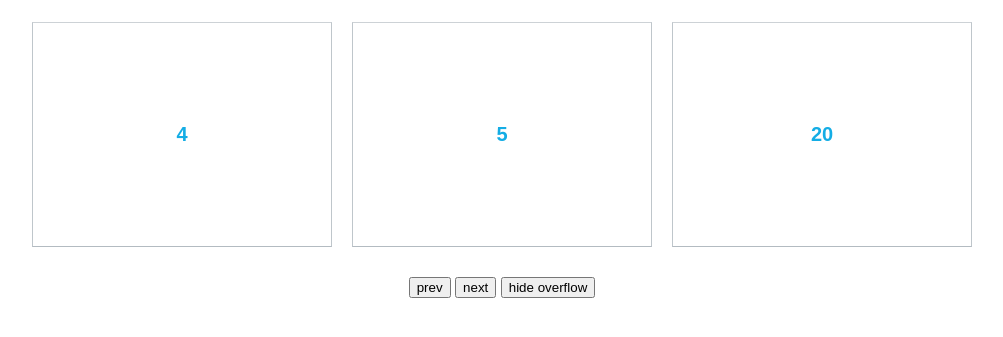
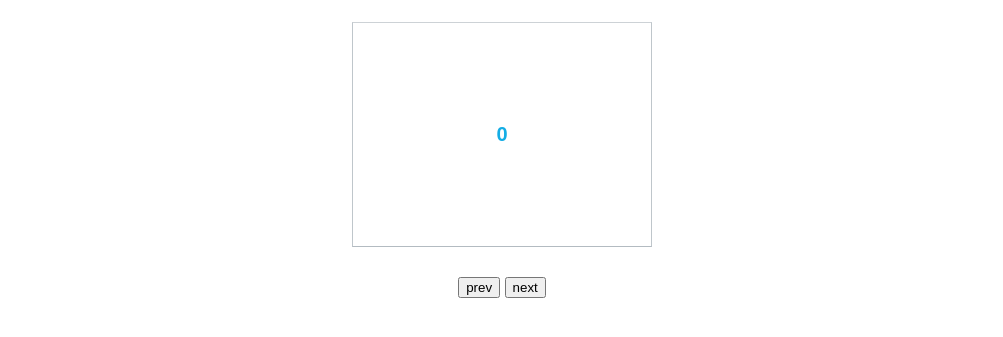
Before and after one commit to thebird/Swipe, a plain HTML site: page index.html in a window 1280 px wide. Shown: the part 91-428 px from the top of the page, without its empty margins (138-1141 px from the left). Drawn offline with Linux system fonts and the light colour scheme.

Commit message:
changed html element structure back to 2 containers, changed setup logic, removed debouncing, updated copyright

```diff
--- a/index.html
+++ b/index.html
@@ -8,16 +8,18 @@
 
 /* Swipe 2 required styles */
 
-.swipe-active {
-  overflow:hidden;
-  position:relative;
+.swipe {
+  overflow: hidden;
+  visibility: hidden;
 }
-.swipe-active > * {
-  display:block;
-  visibility:hidden;
-  position:absolute;
-  top:0;
-  left:0;
+.swipe-wrap {
+  overflow: hidden;
+  position: relative;
+}
+.swipe-wrap div {
+  float:left;
+  width:100%;
+  position: relative;
 }
 
 /* END required styles */
@@ -29,7 +31,10 @@
 
 <h1>Swipe 2</h1>
 
-<div id='mySwipe' style='height:245px'>
+
+
+<div id='mySwipe' class='swipe'>
+  <div class='swipe-wrap'>
     <div><b>0</b></div>
     <div><b>1</b></div>
     <div><b>2</b></div>
@@ -52,6 +57,7 @@
     <div><b>19</b></div>
     <div><b>20</b></div>
   </div>
+</div>
 
 
 
@@ -59,7 +65,6 @@
 
   <button onclick='mySwipe.prev()'>prev</button>
   <button onclick='mySwipe.next()'>next</button>
-  <button id='hide'>hide overflow</button>
 
 </div>
 
@@ -72,35 +77,6 @@
 
 var elem = document.getElementById('mySwipe'); // $('#mySwipe')[0] in jQuery
 
-window.mySwipe = new Swipe(elem, {
-  startSlide: 5,
-  speed: 500,
-  continuous: false,
-  disableScroll: true,
-  callback: function(index, elem) {
-    console.log('callback fired, index is ' + index);
-  },
-  transitionEnd: function(index, elem) {
-    console.log('transition ended');
-  }
-});
-
-
-
-
-
-
-
-/* show/hide overflow */
-document.getElementById('hide').onclick = function() {
-  var button = mySwipe.element, overflow = button.style.overflow;
-  if (overflow == 'hidden') {
-    button.style.overflow = 'visible';
-    this.innerHTML = 'hide overflow';
-  } else {
-    button.style.overflow = 'hidden';
-    this.innerHTML = 'show overflow';
-  }
-}
+window.mySwipe = new Swipe(elem);
 
 </script>
--- a/style.css
+++ b/style.css
@@ -46,9 +46,6 @@ a {
 }
 
 
-#mySwipe {
-  overflow: visible;
-}
 #mySwipe div b {
   display:block;
   background:#fff;
@@ -60,6 +57,4 @@ a {
   padding:100px 10px;
   border:1px solid;
   border-color:#CDD2D6 #BFC6CB #B3BBC1 #BFC6CB;
-  /*border-radius:2px;*/
-  /*box-shadow:0 1px 1px rgba(0,0,0,.08);*/
 }
--- a/swipe.js
+++ b/swipe.js
@@ -2,7 +2,7 @@
  * Swipe 2.0
  *
  * Brad Birdsall, Prime
- * Copyright 2011, Licensed GPL & MIT
+ * Copyright 2012, Licensed GPL & MIT
  *
 */
 
@@ -14,10 +14,8 @@ window.Swipe = function(element, options) {
   if (!element) return;
 
   // reference dom elements
-  this.element = element;
-
-  // add .swipe-active class
-  element.className += ' swipe-active';
+  this.container = element;
+  this.element = this.container.children[0];
 
   // simple feature detection
   this.browser = {
@@ -53,21 +51,6 @@ window.Swipe = function(element, options) {
   // begin auto slideshow
   this.begin();
 
-  // debounce resize events
-  var debounce = function(fn) {
-    var timeout;
-    return function debounced() {
-      var obj = this, args = arguments;
-      function delayed() {
-        fn.apply(obj, args);
-        timeout = null;
-      };
-      if (timeout) clearTimeout(timeout);
-      timeout = setTimeout(delayed, 400);
-    };
-  }
-  this.resize = debounce(function() { _this.setup(); });
-
   // add event listeners
   if (this.element.addEventListener) {
     if (!!this.browser.touch) {
@@ -81,12 +64,12 @@ window.Swipe = function(element, options) {
       this.element.addEventListener('oTransitionEnd', this, false);
       this.element.addEventListener('transitionend', this, false);
     }
-    window.addEventListener('resize', this.resize, false);
+    window.addEventListener('resize', this, false);
   }
 
   // to play nice with old IE
   else {
-    window.onresize = this.resize;
+    window.onresize = this.setup;
   }
 
 };
@@ -104,42 +87,41 @@ Swipe.prototype = {
     if (this.length < 2) return;
 
     // determine width of each slide
-    this.width = this.element.getBoundingClientRect().width || this.element.offsetWidth;
+    this.width = this.container.getBoundingClientRect().width || this.container.offsetWidth;
 
     // return immediately if measurement fails
     if (!this.width) return;
 
-    // create variable to find tallest slide
-    var tempHeight = 0;
-
     // store array of slides before, current, and after
     var refArray = [[],[],[]];
+
+    this.element.style.width = (this.slides.length * this.width) + 'px';
 
     // stack elements
     for (var index = this.length - 1; index > -1; index--) {
 
-      var elem = this.slides[index],
-          height = elem.getBoundingClientRect().height || elem.offsetHeight;
+      var elem = this.slides[index];
 
       elem.style.width = this.width + 'px';
       elem.setAttribute('data-index', index);
-      elem.style.visibility = 'visible';
 
-      // replace tempHeight if this slides height is greater
-      tempHeight = tempHeight < height ? height : tempHeight;
+      if (this.browser.transitions) {
+        elem.style.left = (index * -this.width) + 'px';
+      }
 
-      // add this index to the reference array
-      refArray[this.index > index ? 0 : (this.index < index ? 2 : 1)].push(index); // 0:before 1:equal 2:after
+      // add this index to the reference array    0:before 1:equal 2:after
+      refArray[this.index > index ? 0 : (this.index < index ? 2 : 1)].push(index);
 
     }
 
-    // if no height given, set height of container based on tallest slide (required with absolute positioning)
-    if (!this.height) this.element.style.height = tempHeight + 'px';
-
+    if (this.browser.transitions) {
       // stack left, current, and right slides
       this._slide(refArray[0],-this.width,0,1);
       this._slide(refArray[1],0,0,1);
       this._slide(refArray[2],this.width,0,1);
+    }
+
+    this.container.style.visibility = 'visible';
 
   },
 
@@ -364,6 +346,8 @@ Swipe.prototype = {
 
     if (from == to) return; // do nothing if already on requested slide
 
+
+    if (this.browser.transitions) {
       var toStack = Math.abs(from-to) - 1,
           direction = Math.abs(from-to) / (from-to), // 1:right -1:left
           inBetween = [];
@@ -375,6 +359,10 @@ Swipe.prototype = {
 
       // now slide from and to in the proper direction
       this._slide([from,to],this.width * direction,this.speed,0);
+    }
+    else {
+      this._animate(from*-this.width, to * -this.width, this.speed)
+    }
 
     this.index = to;
 
@@ -393,8 +381,6 @@ Swipe.prototype = {
 
       if (elem) { // if the element at slide number exists
 
-        if (this.browser.transitions) {
-
         var style = elem.style,
             xval = (dist + ( _setting != 1 ? this.cache[nums[l]] : 0) );
 
@@ -405,10 +391,6 @@ Swipe.prototype = {
         style.webkitTransform = 'translate3d(' + xval + 'px,0,0)';
         style.msTransform = style.MozTransform = style.OTransform = 'translateX(' + xval + 'px)';
 
-        } else {
-          this._animate(elem, this.cache[nums[l]], dist + ( _setting != 1 ? this.cache[nums[l]] : 0), speed ? speed : 0);
-        }
-
         if (_setting == 1) this.cache[nums[l]] = dist;
         else if (_setting == 0) this.cache[nums[l]] += dist;
 
@@ -418,8 +400,9 @@ Swipe.prototype = {
 
   },
 
-  _animate: function(elem, from, to, speed) {
+  _animate: function(from, to, speed) {
 
+    var elem = this.element;
 
     if (!speed) { // if not an animation, just reposition
 
```
Also changed, not shown: README.md. Lines whose indentation alone changed are shown as unchanged.
